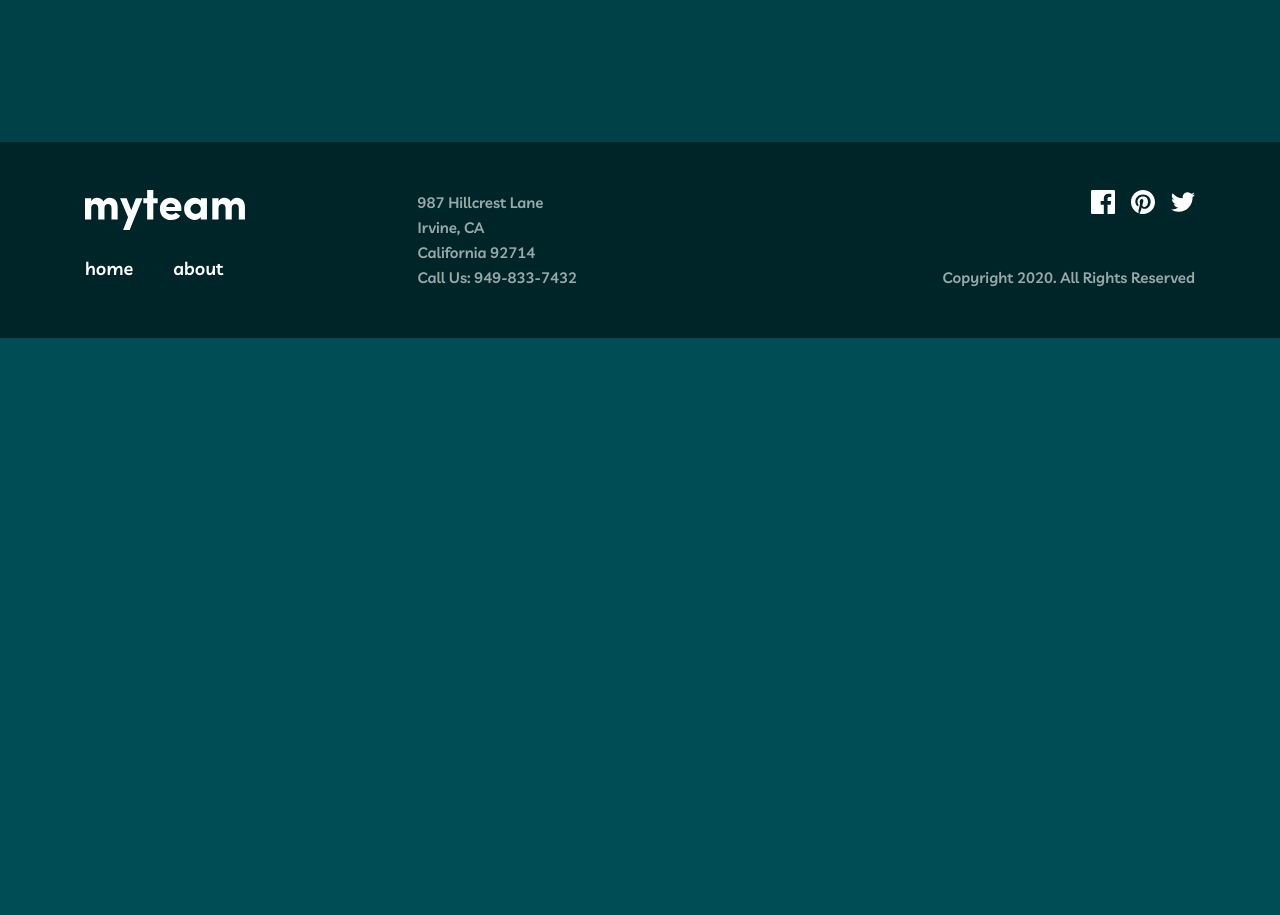
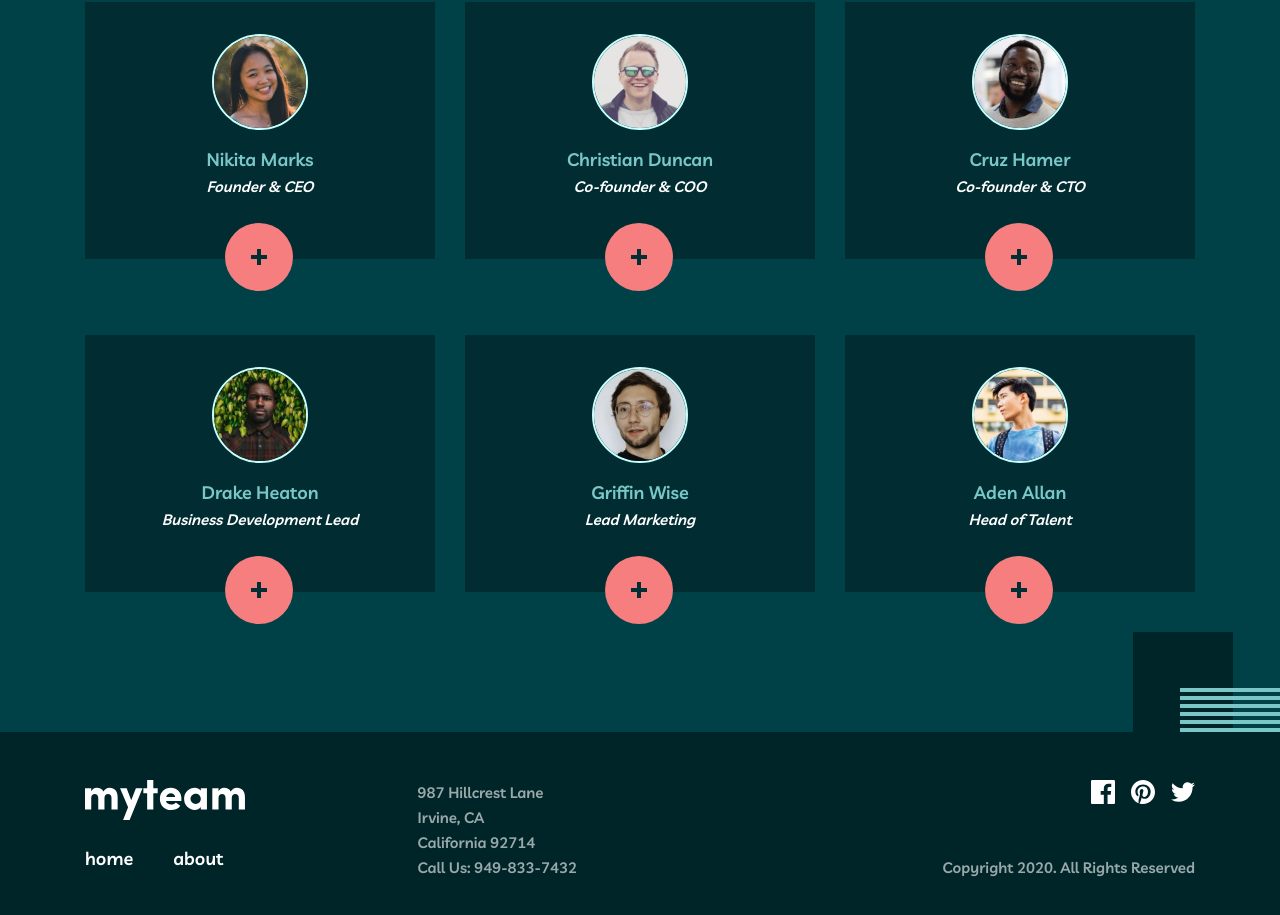
Before and after one commit to mackieva/myteam, a Next.js app: page /about in a window 1280 px wide. Shown: the part 767-1682 px from the top of the page. Before the commit the page ends 1105 px from the top, so only its background shows below. Built offline with nearby package versions, Linux system fonts and the light colour scheme.

Commit message:
about directors blocks

```diff
--- /dev/null
+++ b/components/about/about-director-block.tsx
@@ -0,0 +1,66 @@
+'use client';
+
+import cross from '@/public/assets/images/icon-cross.svg';
+import li from '@/public/assets/images/icon-linkedin.svg';
+import twitter from '@/public/assets/images/icon-twitter.svg';
+import Image from 'next/image';
+import { useState } from 'react';
+
+interface Director {
+	avatar: string;
+	quote: string;
+	name: string;
+	title: string;
+}
+
+const AboutDirectorBlock = ({ director }: { director: Director }) => {
+	const [selected, setSelected] = useState(false);
+	console.log(selected);
+	return (
+		<div
+			className={`py-8 px-6 flex flex-col items-center relative ${
+				selected ? 'bg-dg' : 'bg-ssg'
+			}`}
+		>
+			{selected ? (
+				<div className='flex flex-col justify-center items-center mb-7 text-center'>
+					<p className='body-one text-rb mb-2'>{director.name}</p>
+					<p className='body-two mb-6 px-6'>{director.quote}</p>
+					<div className='flex justify-between items-center gap-3'>
+						<a href='#'>
+							<Image src={twitter} alt='Twitter Logo' />
+						</a>
+						<a href='#'>
+							<Image src={li} alt='LinkedIn Logo' />
+						</a>
+					</div>
+				</div>
+			) : (
+				<div className='flex flex-col justify-center items-center mb-7'>
+					<Image
+						src={director.avatar}
+						width={96}
+						height={96}
+						className='border-2 border-[#c4fffe] rounded-full mb-4'
+						alt={director.name}
+					/>
+					<p className='body-one text-rb'>{director.name}</p>
+					<p className='body-two italic'>{director.title}</p>
+				</div>
+			)}
+
+			<button
+				className={`absolute -bottom-[32px] left-[50%] -ml-[35px] rounded-full p-[26px] transition-transform duration-[0.3s] hover:cursor-pointer ${
+					selected
+						? 'transform-[rotate(45deg)] bg-rb hover:bg-lc'
+						: 'bg-lc hover:bg-rb'
+				}`}
+				onClick={() => setSelected(!selected)}
+			>
+				<Image src={cross} alt='Cross Icon' />
+			</button>
+		</div>
+	);
+};
+
+export default AboutDirectorBlock;
--- a/components/about/about-directors.tsx
+++ b/components/about/about-directors.tsx
@@ -1,47 +1,49 @@
 const directors = [
 	{
-		avatar: '/public/assets/images/avatar-nikita.jpg',
+		avatar: '/assets/images/avatar-nikita.jpg',
 		quote:
 			'It always amazes me how much talent there is in every corner of the globe.',
 		name: 'Nikita Marks',
 		title: 'Founder & CEO',
 	},
 	{
-		avatar: '/public/assets/images/avatar-cristian.jpg',
+		avatar: '/assets/images/avatar-christian.jpg',
 		quote:
 			'Distributed teams required unique processes. You need to approach work in a new way.',
-		name: 'Cristian Duncan',
+		name: 'Christian Duncan',
 		title: 'Co-founder & COO',
 	},
 	{
-		avatar: '/public/assets/images/avatar-cruz.jpg',
+		avatar: '/assets/images/avatar-cruz.jpg',
 		quote:
 			"Technology is at the forefront of enabling distributed teams. That's where we come in.",
 		name: 'Cruz Hamer',
 		title: 'Co-founder & CTO',
 	},
 	{
-		avatar: '/public/assets/images/avatar-drake.jpg',
+		avatar: '/assets/images/avatar-drake.jpg',
 		quote:
 			'Hiring similar people from similar backgrounds is a surefire way to stunt innovation.',
 		name: 'Drake Heaton',
 		title: 'Business Development Lead',
 	},
 	{
-		avatar: '/public/assets/images/avatar-griffin.jpg',
+		avatar: '/assets/images/avatar-griffin.jpg',
 		quote:
 			'Unique perspectives shape unique products, which is what you need to survive these days.',
 		name: 'Griffin Wise',
 		title: 'Lead Marketing',
 	},
 	{
-		avatar: '/public/assets/images/avatar-aden.jpg',
+		avatar: '/assets/images/avatar-aden.jpg',
 		quote:
 			'Empowered teams create truly amazing products. Set the north star and let them follow it.',
 		name: 'Aden Allan',
 		title: 'Head of Talent',
 	},
 ];
+import AboutDirectorBlock from './about-director-block';
+import Image from 'next/image';
 
 const AboutDirectors = () => {
 	return (
@@ -69,6 +71,25 @@ const AboutDirectors = () => {
 				</g>
 			</svg>
 			<h2 className='h2 text-center mb-14'>Meet the directors</h2>
+			<div className='max-w-[1110px] mx-auto grid grid-cols-3 gap-x-[30px] gap-y-[76px]'>
+				{directors.map((d) => (
+					<AboutDirectorBlock director={d} />
+				))}
+			</div>
+			<svg
+				xmlns='http://www.w3.org/2000/svg'
+				width='147'
+				height='100'
+				className='absolute bottom-0 right-0'
+			>
+				<g fill='none' fill-rule='evenodd'>
+					<path fill='#002529' d='M0 100h100V0H0z' />
+					<path
+						fill='#79C8C7'
+						d='M47 96v4h100v-4H47zm0-8v4h100v-4H47zm0-8v4h100v-4H47zm0-8v4h100v-4H47zm0-8v4h100v-4H47zm0-8v4h100v-4H47z'
+					/>
+				</g>
+			</svg>
 		</section>
 	);
 };
```
Also changed, not shown: public/assets/images/icon-cross.svg (added), public/assets/images/icon-linkedin.svg (added).
